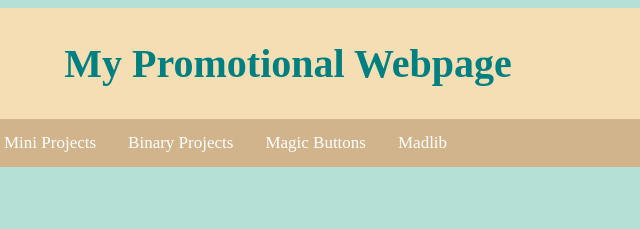
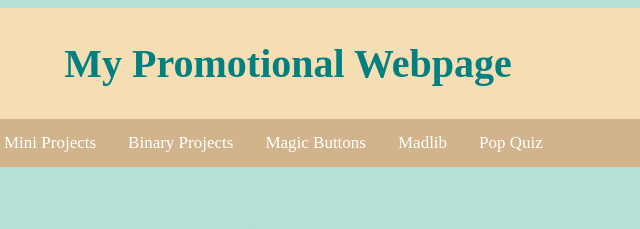
Before and after one commit to Ahmed1603/ahmed1603, a plain HTML site: page MiniProjects.html in a window 1280 px wide. Shown: the top 229 px of the page, 352-992 px from the left. Drawn offline with Linux system fonts and the light colour scheme; files whose address does not match are found by name.

Commit message:
Update MiniProjects.html

```diff
--- a/MiniProjects.html
+++ b/MiniProjects.html
@@ -27,6 +27,7 @@
     <a href="Binary.html">Binary Projects</a>
     <a href="Buttons.html">Magic Buttons</a>
     <a href="story.html">Madlib</a>
+     <a href="quiz.html">Pop Quiz</a>
 </div>
 <!-- navigation bar code copied from w3schools-->
 
```
